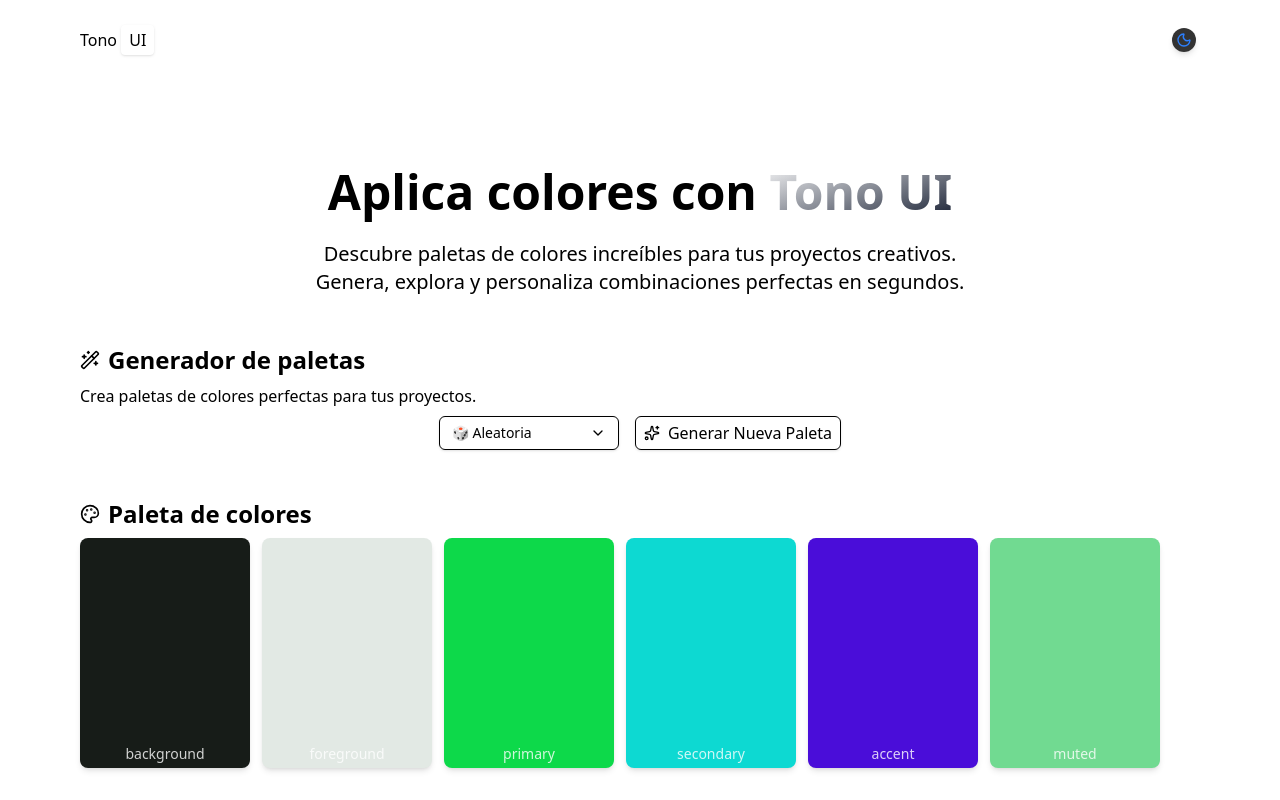
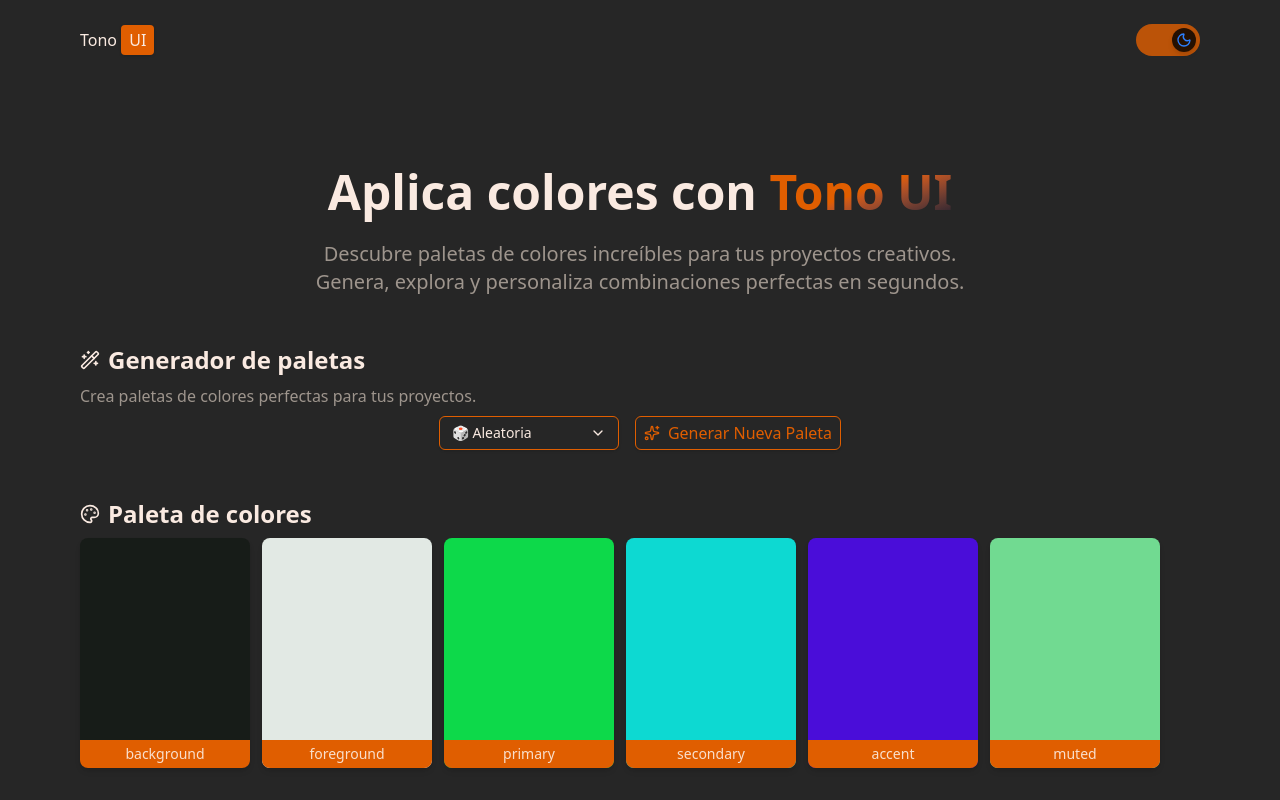
Before and after one commit to holddev/TonoUI-kit, a React (Vite) app: page / in a window 1280 px wide. Shown: the top 800 px of the page. Built offline with nearby package versions, Linux system fonts and the light colour scheme.

Commit message:
feat: Update color schemes for light and dark mode in index.css

```diff
--- a/src/index.css
+++ b/src/index.css
@@ -1,2 +1,40 @@
 @import "tailwindcss";
 @custom-variant dark (&:where(.dark, .dark *));
+
+:root{
+  --background:#fefefe;
+  --foreground:#3e3936;
+  --muted: #5c5754;
+  --primary:#ff6900;
+}
+
+.dark {
+  --background: #262626;
+  --foreground:#faeae1;
+  --muted: #9e958d;
+  --primary:#e05e00;
+}
+
+@theme{
+  --color-background:var(--background);
+  --color-foreground:var(--foreground);
+  --color-muted:var(--muted);
+  --color-primary:var(--primary);
+
+  --animate-float: float 3s ease-in-out infinite;
+}
+
+@keyframes float{
+	0%, 100% { transform: translateY(0px) }
+  50% { transform: translateY(-20px) }
+}
+
+html{
+	scrollbar-color:  var(--primary) var(--foreground);
+	scrollbar-width: thin;
+}
+
+body{
+  transition: all .3s ease-in-out;
+  background-color: var(--background);
+}
```
